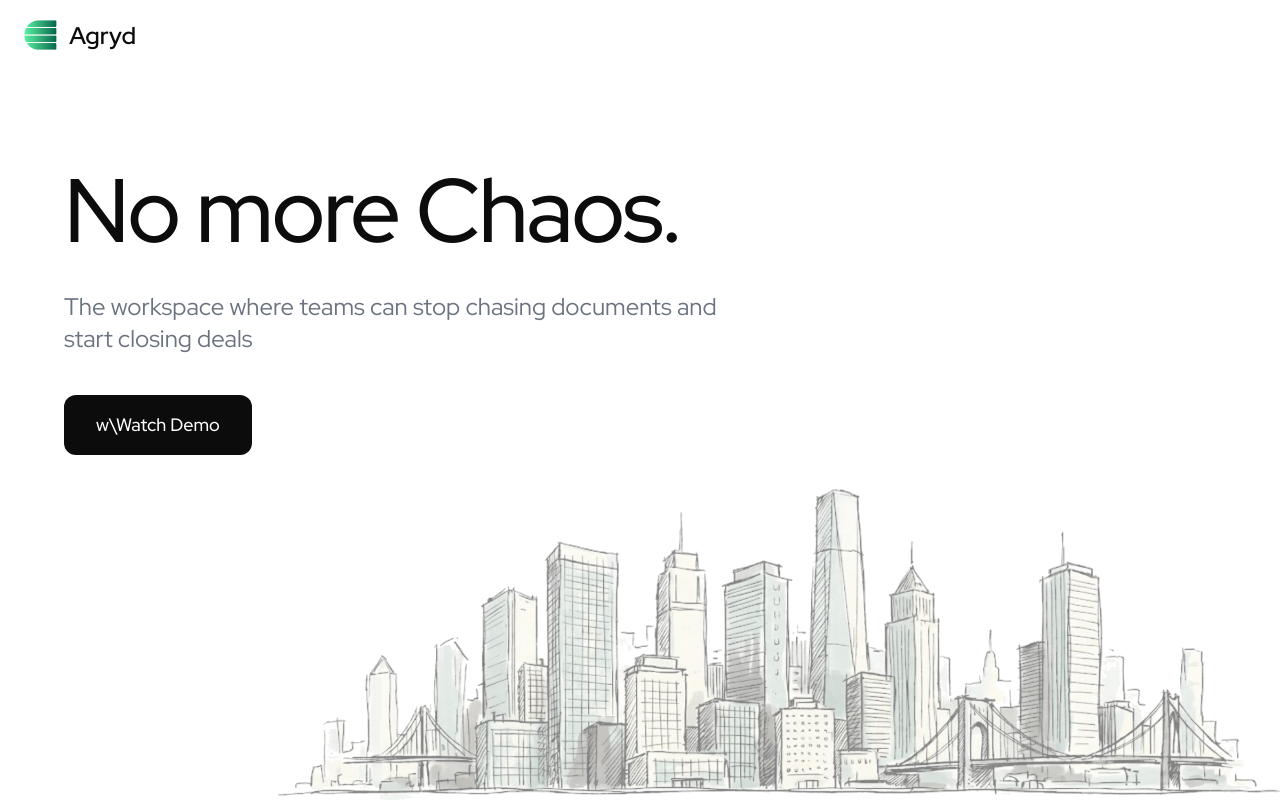
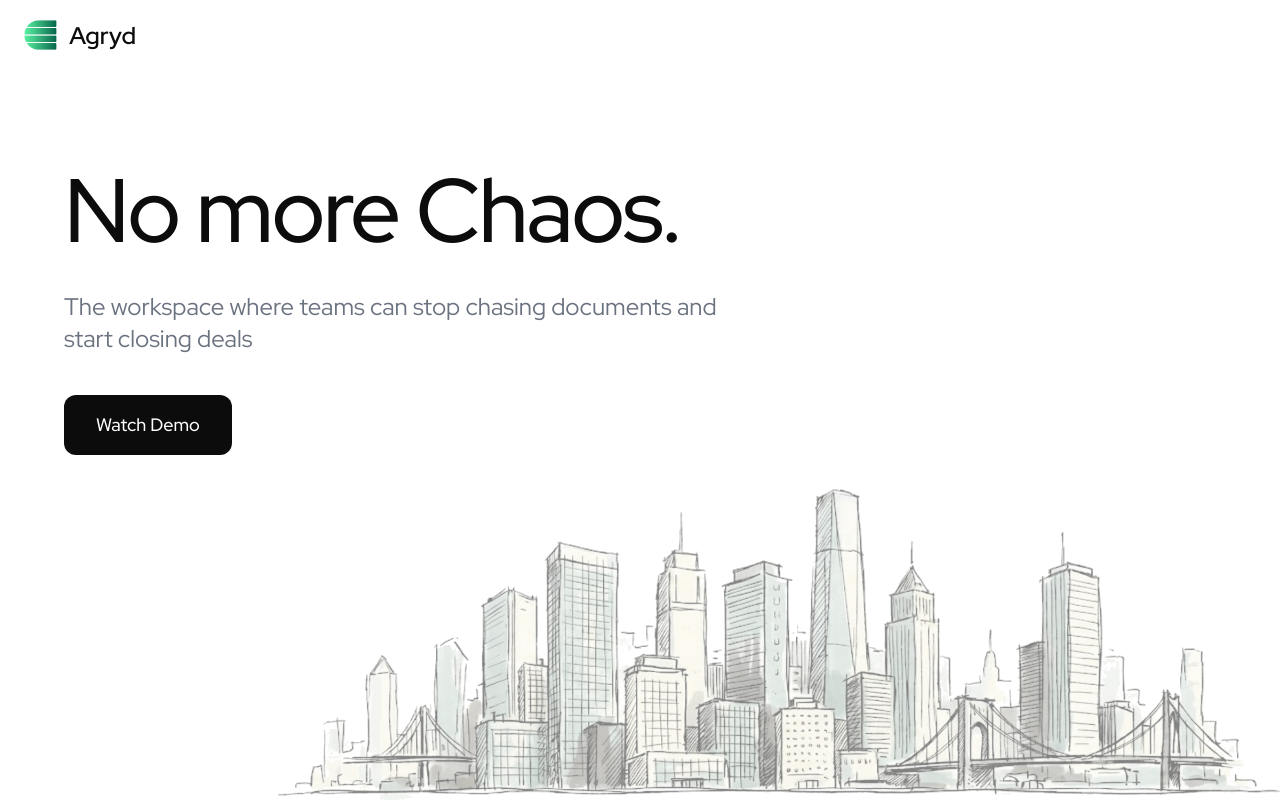
Before and after one commit to lakshkumar06/Agryd, a Next.js app in the folder frontend/: page / in a window 1280 px wide. Shown: the top 800 px of the page. Built offline with nearby package versions, Linux system fonts and the light colour scheme; no server answers.

Commit message:
removed /w

```diff
--- a/frontend/app/page.tsx
+++ b/frontend/app/page.tsx
@@ -269,7 +269,7 @@ export default function Home() {
           </p>
           <div className="text-center sm:text-left">
             <Link href="/demo" className="inline-block px-8 py-3 sm:py-4 bg-[#0C0C0C] hover:bg-[#1F1F1F] text-white text-md md:text-lg font-medium rounded-xl transition-colors">
-              w\Watch Demo
+              Watch Demo
             </Link>
           </div>
         </div>
```
